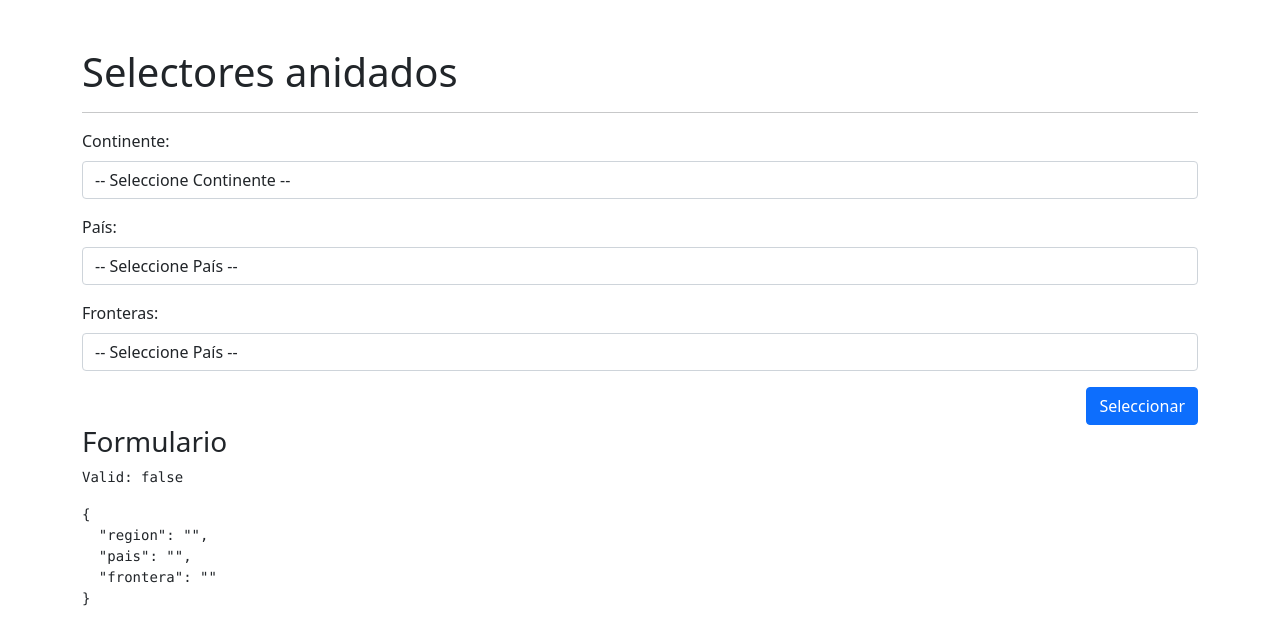
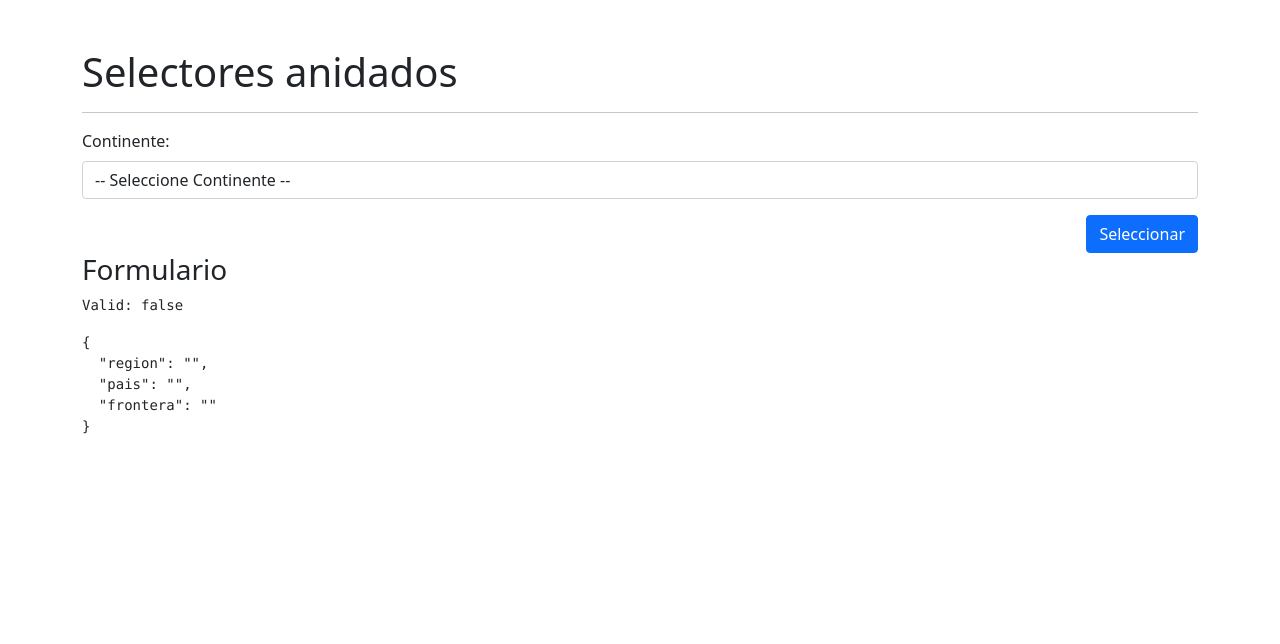
Before and after one commit to javicb/selectoresApp, an Angular app: page /selector/selector in a window 1280 px wide. Shown: the top 644 px of the page. Built offline with nearby package versions, Linux system fonts and the light colour scheme.

Commit message:
ocultar selectores

```diff
--- a/src/app/paises/pages/selector-page/selector-page.component.html
+++ b/src/app/paises/pages/selector-page/selector-page.component.html
@@ -14,7 +14,7 @@
   </div>
 
   <!-- pais -->
-  <div class="row mb-3">
+  <div class="row mb-3" *ngIf="paises.length !== 0">
     <div class="col">
       <label class="form-label">País:</label>
       <select class="form-control" formControlName="pais">
@@ -25,13 +25,19 @@
   </div>
 
   <!-- fronteras -->
-  <div class="row mb-3">
+  <div class="row mb-3" *ngIf="fronteras.length !== 0">
     <div class="col">
       <label class="form-label">Fronteras:</label>
       <select class="form-control" formControlName="frontera">
         <option value=""> -- Seleccione País -- </option>
         <option *ngFor="let frontera of fronteras" [value]="frontera"> {{frontera}} </option>
       </select>
+    </div>
+  </div>
+
+  <div class="row" *ngIf="cargando">
+    <div class="col">
+      <div class="alert alert-primary">Cargando...</div>
     </div>
   </div>
 
--- a/src/app/paises/pages/selector-page/selector-page.component.ts
+++ b/src/app/paises/pages/selector-page/selector-page.component.ts
@@ -23,6 +23,9 @@
   paises: PaisSmall[] = [];
   fronteras: string[] = [];
 
+  // UI
+  cargando = false;
+
   constructor(private fb: FormBuilder, private paisesService: PaisesService) { }
 
   ngOnInit(): void {
@@ -33,11 +36,13 @@
       .pipe(
         tap(() => {
           this.miFormulario.get('pais')?.reset('');
+          this.cargando = true;
         }),
         switchMap(region => this.paisesService.getPaisesByRegion(region))
       )
       .subscribe(paises => {
         this.paises = paises;
+        this.cargando = false;
       });
 
     // cuando cambie el pais
@@ -45,11 +50,13 @@
       .pipe(
         tap(() => {
           this.miFormulario.get('frontera')?.reset('');
+          this.cargando = true;
         }),
         switchMap(codigo => this.paisesService.getPaisByAlphaCode(codigo))
       )
       .subscribe(pais => {
         this.fronteras = pais?.borders || [];
+        this.cargando = false;
       });
   }
 
```
